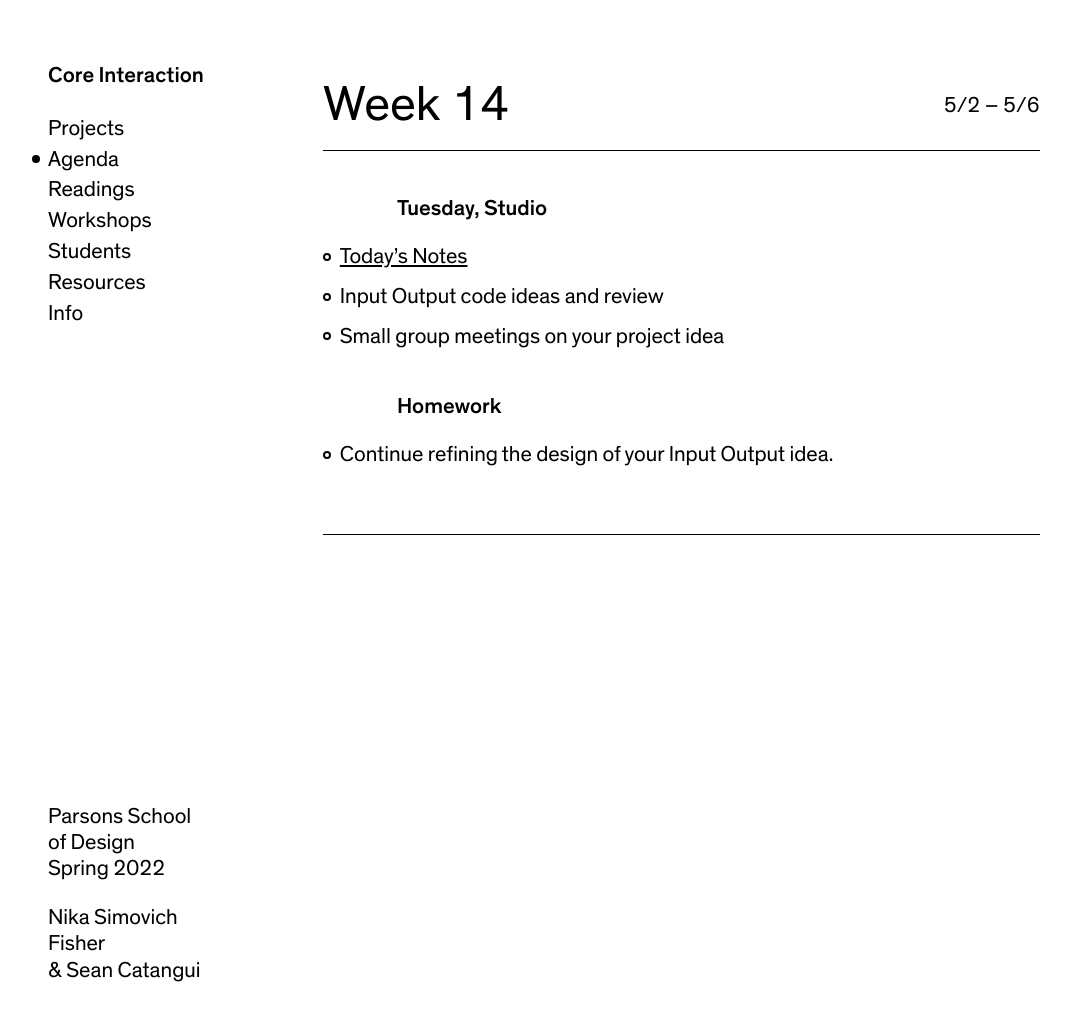
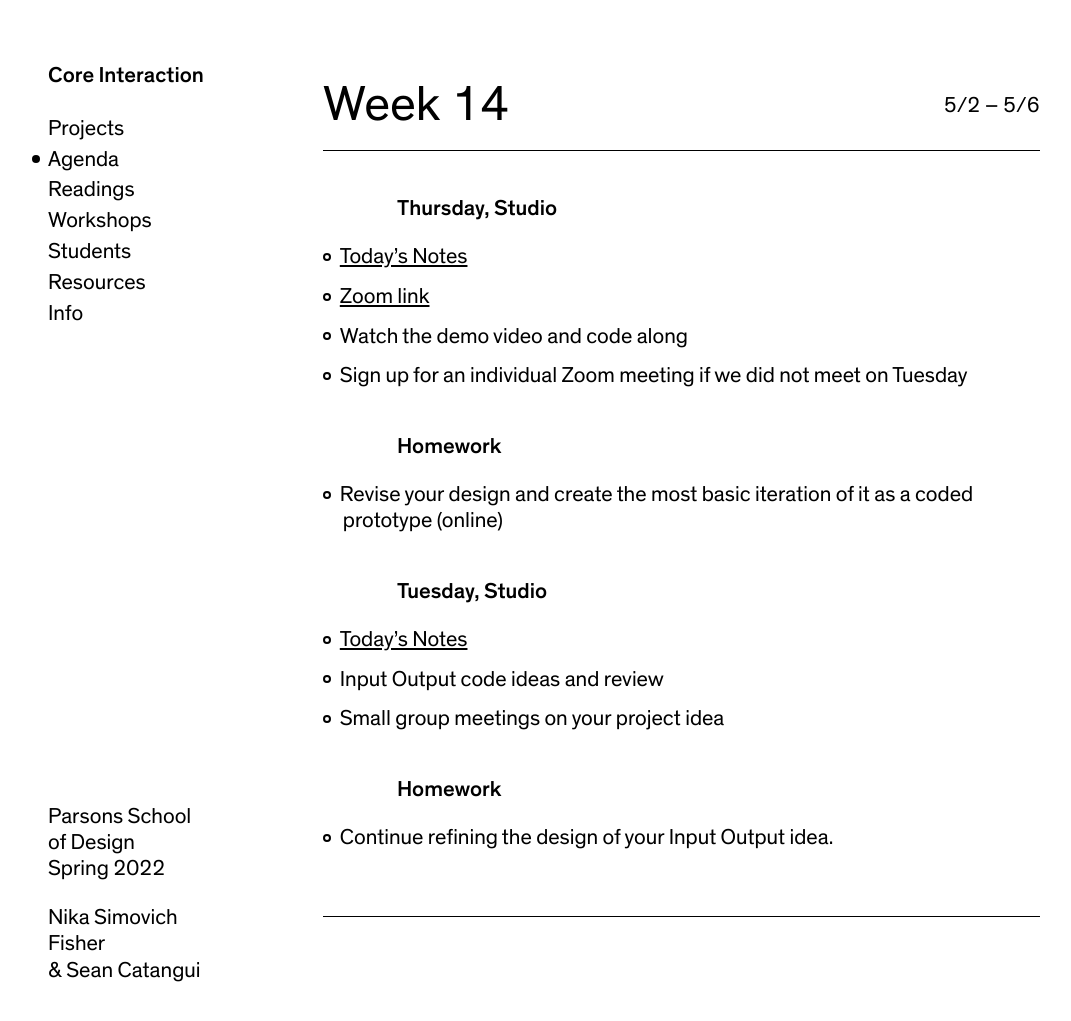
Before and after one commit to nikasimovich/cis22, a Jekyll site: the page built from _agendas/week-14.md, in a window 1280 px wide and 1043 px high. Shown: the top 1021 px of the window, without its empty margins (12-1083 px from the left). Built offline with Jekyll 4.4.1, drawn with Linux system fonts in a browser that asks for light colours.

Commit message:
Add agenda

```diff
--- a/_agendas/week-14.md
+++ b/_agendas/week-14.md
@@ -4,6 +4,18 @@ start_date:       2022-05-01 00:00:00 -0500
 date_range:       5/2 – 5/6
 summary:          Input output continuation
 ---
+
+
+### Thursday, Studio
+
+- [Today&rsquo;s Notes](https://paper.dropbox.com/doc/Parsons-Week-14b-Work-Session-and-Question-and-Answers--Bg7p~Zs8nGyA1avajWyz9CM1AQ-uyD7I6rdpnnOr5FEbeI4L)
+- [Zoom link](https://newschool.zoom.us/my/nikafisher)
+- Watch the demo video and code along
+- Sign up for an individual Zoom meeting if we did not meet on Tuesday
+
+### Homework
+- Revise your design and create the most basic iteration of it as a coded prototype (online)
+
 
 
 ### Tuesday, Studio
```
